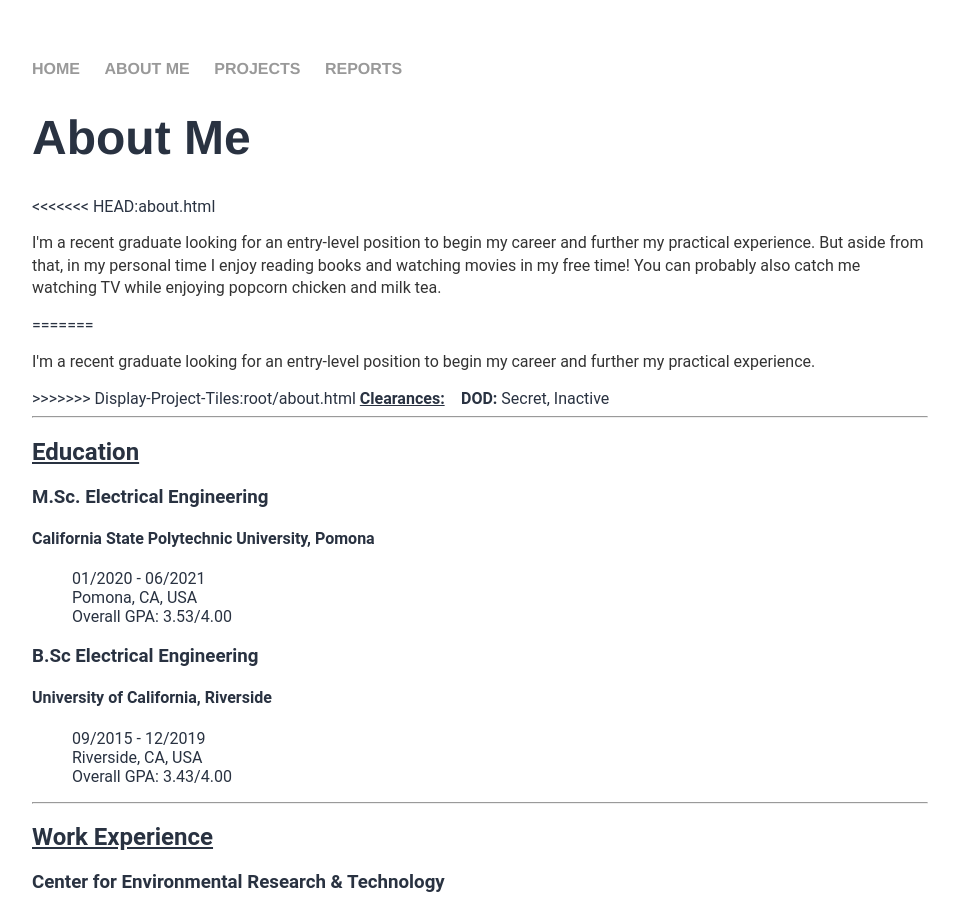
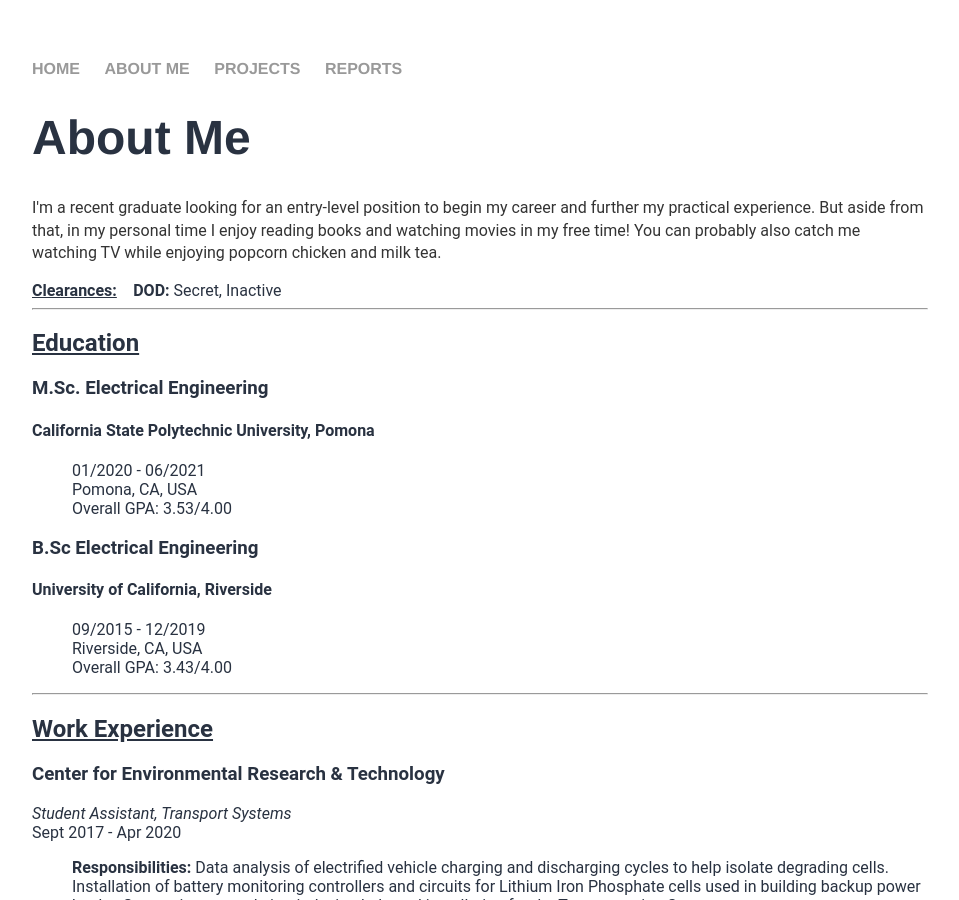
Before and after one commit to jgoeszoom/jgoeszoom.github.io, a Jekyll site: the page built from root/about.html, in a window 1280 px wide and 900 px high. Shown: the whole window, without its empty margins (160-1119 px from the left). Built offline with Jekyll 4.4.1, drawn with Linux system fonts in a browser that asks for light colours.

Commit message:
Fixed merge conflict that was still present.

```diff
--- a/root/about.html
+++ b/root/about.html
@@ -5,12 +5,8 @@
 ---
 <h1>{{ page.title }}</h1>
 
-<<<<<<< HEAD:about.html
 <p>I'm a recent graduate looking for an entry-level position to begin my career and further my practical experience. But aside from that, in my personal time I enjoy reading books and watching movies in my free time! You can probably also catch me watching TV while enjoying
 popcorn chicken and milk tea.</p>
-=======
-<p>I'm a recent graduate looking for an entry-level position to begin my career and further my practical experience. </p>
->>>>>>> Display-Project-Tiles:root/about.html
 
 <b class="uline">Clearances:</b>&emsp;<b>DOD:</b> <span>Secret, Inactive</span>
 
```
